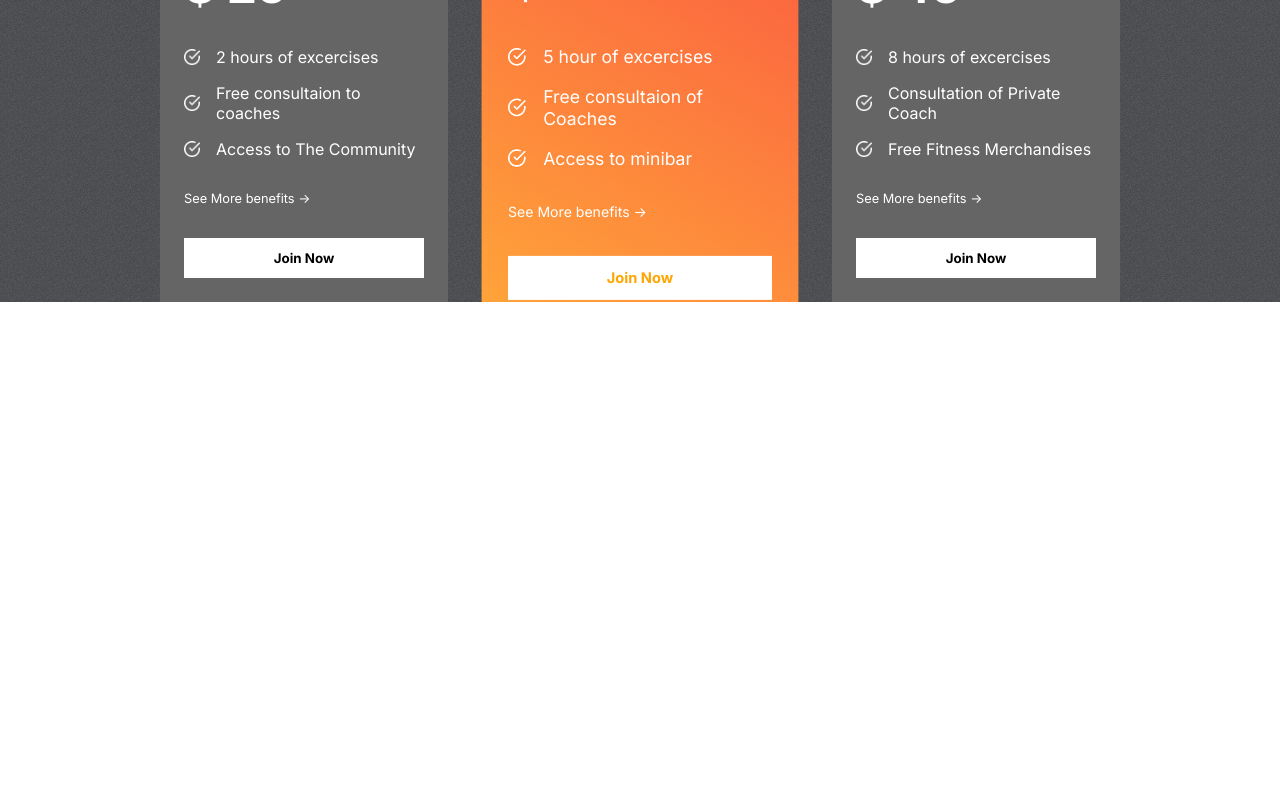
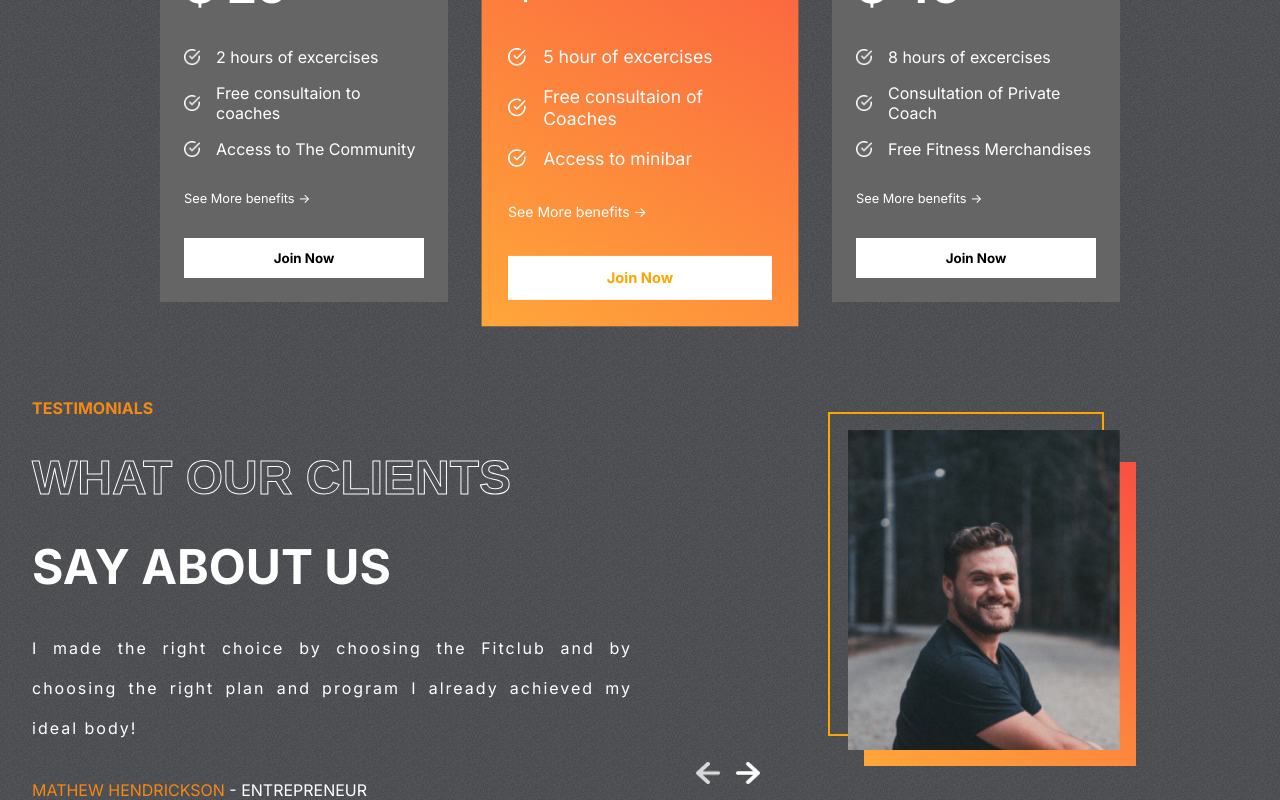
Before and after one commit to sagar-ksahoo/myGymWebApp, a React (Create React App) app: page / in a window 1280 px wide. Shown: the part 2110-2910 px from the top of the page. Before the commit the page ends 2412 px from the top, so only its background shows below. Built offline with nearby package versions, Linux system fonts and the light colour scheme.

Commit message:
testimonials section added

```diff
--- a/src/App.js
+++ b/src/App.js
@@ -3,6 +3,7 @@ import Hero from "./components/Hero";
 import Plans from "./components/Plans";
 import Programs from "./components/Programs";
 import Reasons from "./components/Reasons";
+import Testimonial from "./components/Testimonial";
 
 function App() {
   return (
@@ -11,6 +12,7 @@ function App() {
       <Programs />
       <Reasons />
       <Plans />
+      <Testimonial />
     </div>
   );
 }
--- /dev/null
+++ b/src/components/Testimonial.css
@@ -0,0 +1,78 @@
+.Testimonials {
+  display: flex;
+  gap: 1rem;
+  padding: 0 2rem;
+}
+
+.left-t {
+  display: flex;
+  flex-direction: column;
+  flex: 1 1;
+  color: white;
+  text-transform: uppercase;
+  gap: 2rem;
+}
+
+.left-t > :nth-child(1) {
+  color: var(--orange);
+  font-weight: bold;
+}
+
+.left-t > :nth-child(2),
+.left-t > :nth-child(3) {
+  font-weight: bold;
+  font-size: 3rem;
+}
+
+.left-t > :nth-child(4) {
+  text-transform: none;
+  text-align: justify;
+  letter-spacing: 2px;
+  line-height: 40px;
+}
+
+.right-t {
+  flex: 1;
+  position: relative;
+}
+
+.right-t > img {
+  position: absolute;
+  width: 17rem;
+  height: 20rem;
+  object-fit: cover;
+  right: 8rem;
+  top: 2rem;
+}
+
+.right-t > :nth-child(1) {
+  position: absolute;
+  width: 17rem;
+  height: 20rem;
+  border: 2px solid orange;
+  background-color: transparent;
+  right: 9rem;
+  top: 0.9rem;
+}
+
+.right-t > :nth-child(2) {
+  position: absolute;
+  width: 17rem;
+  height: 19rem;
+  background: var(--planCard);
+  right: 7rem;
+  top: 4rem;
+}
+
+.arrows {
+  display: flex;
+  gap: 1rem;
+  position: absolute;
+  bottom: 1rem;
+  left: 3rem;
+}
+
+.arrows > img {
+  width: 1.5rem;
+  cursor: pointer;
+}
--- /dev/null
+++ b/src/components/Testimonial.jsx
@@ -0,0 +1,60 @@
+import React, { useState } from "react";
+import "./Testimonial.css";
+import { testimonialsData } from "../data/testimonialsData";
+import leftArrow from "../images/leftArrow.png";
+import rightArrow from "../images/rightArrow.png";
+
+const Testimonial = () => {
+  const [selected, setSelected] = useState(0);
+  const tLength = testimonialsData.length;
+
+  return (
+    <div className="Testimonials">
+      {/* Left side */}
+      <div className="left-t">
+        <span>Testimonials</span>
+        <span className="stroke-text">What Our cLients </span>
+        <span> Say About Us </span>
+
+        <span>{testimonialsData[selected].review}</span>
+
+        <span>
+          <span style={{ color: "var(--orange)" }}>
+            {testimonialsData[selected].name}
+          </span>
+          {"  "}- {testimonialsData[selected].status}
+        </span>
+      </div>
+
+      {/* Right side */}
+      <div className="right-t">
+        <div></div>
+        <div></div>
+        <img src={testimonialsData[selected].image} alt="testimonial-image" />
+
+        <div className="arrows">
+          <img
+            onMouseEnter={() =>
+              selected === 0
+                ? setSelected(tLength - 1)
+                : setSelected((prev) => prev - 1)
+            }
+            src={leftArrow}
+            alt="left-arrow"
+          />
+          <img
+            onMouseEnter={() =>
+              selected === tLength - 1
+                ? setSelected(0)
+                : setSelected((prev) => prev + 1)
+            }
+            src={rightArrow}
+            alt="right-arrow"
+          />
+        </div>
+      </div>
+    </div>
+  );
+};
+
+export default Testimonial;
--- a/src/data/testimonialsData.js
+++ b/src/data/testimonialsData.js
@@ -1,25 +1,27 @@
-import image1 from "../assets/t-image1.png";
-import image2 from "../assets/t-image2.jpg";
-import image3 from "../assets/t-image3.jpg";
+import image1 from "../images/t-image1.png";
+import image2 from "../images/t-image2.jpg";
+import image3 from "../images/t-image3.jpg";
 
 export const testimonialsData = [
   {
     image: image1,
     review:
       "I made the right choice by choosing the Fitclub and by choosing the right plan and program I already achieved my ideal body!",
-    name: 'MATHEW HENDRICKSON',
-    status : 'ENTREPRENEUR'
+    name: "MATHEW HENDRICKSON",
+    status: "ENTREPRENEUR",
   },
   {
     image: image2,
-    review: 'Lorem ipsum dolor sit amet consectetur adipisicing elit. Commodi ipsam, ab itaque nam perferendis impedit sint ',
-    name: 'JOHN KEVIN',
-    status: 'COACH'
+    review:
+      "Lorem ipsum dolor sit amet consectetur adipisicing elit. Commodi ipsam, ab itaque nam perferendis impedit sint ",
+    name: "JOHN KEVIN",
+    status: "COACH",
   },
   {
-    image : image3,
-    review:' Lorem ipsum dolor sit, amet consectetur adipisicing elit. Minima aspernatur quod voluptatem',
-    name: 'FRANKLIN',
-    status: "CUSTOMER"
-  }
+    image: image3,
+    review:
+      " Lorem ipsum dolor sit, amet consectetur adipisicing elit. Minima aspernatur quod voluptatem",
+    name: "FRANKLIN",
+    status: "CUSTOMER",
+  },
 ];
```
